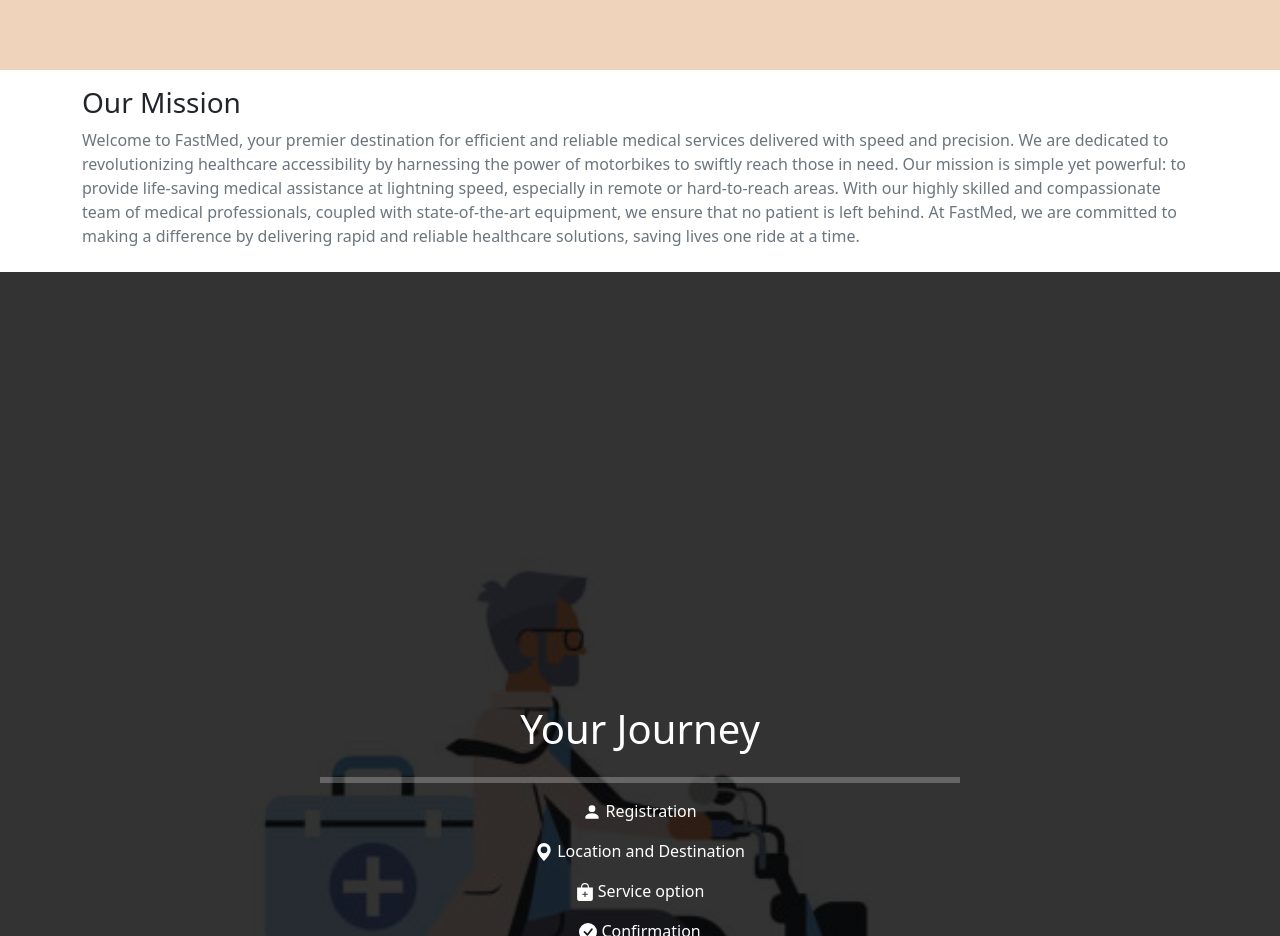
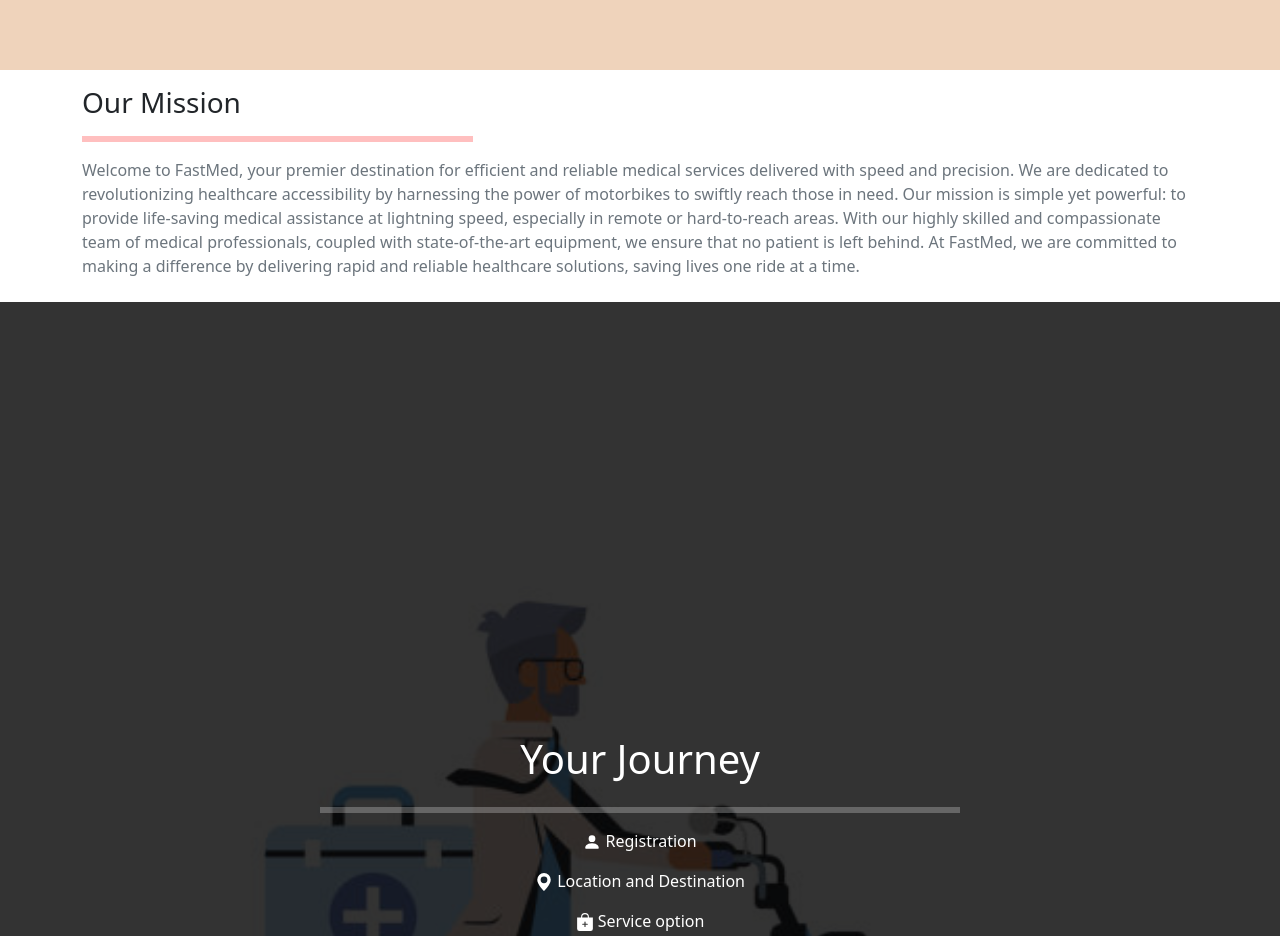
Before and after one commit to rahcodes/fastmed, a plain HTML site: page index.html in a window 1280 px wide. Shown: the part 1560-2496 px from the top of the page. Drawn offline with nearby package versions, Linux system fonts and the light colour scheme.

Commit message:
Add files via upload

```diff
--- a/index.html
+++ b/index.html
@@ -54,6 +54,7 @@
         <img src="./assets/mission (2).jpg" class="mission-image mb-3">
         <div class="container">
             <h3>Our Mission</h3>
+            <hr class="mission-horizontal-line mb-3">
             <p class="text-muted">
                 Welcome to FastMed, your premier destination for efficient and reliable
                 medical services delivered with speed and precision. We are dedicated to revolutionizing
```
